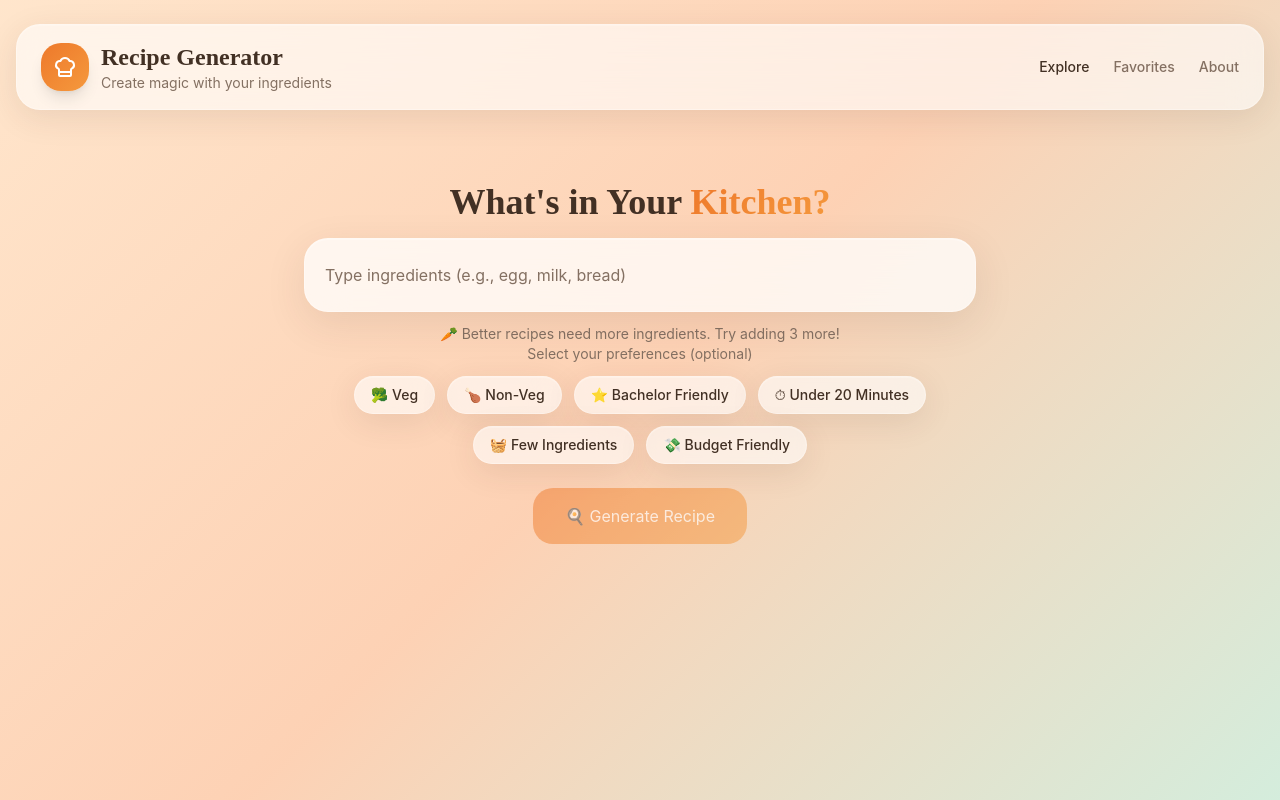
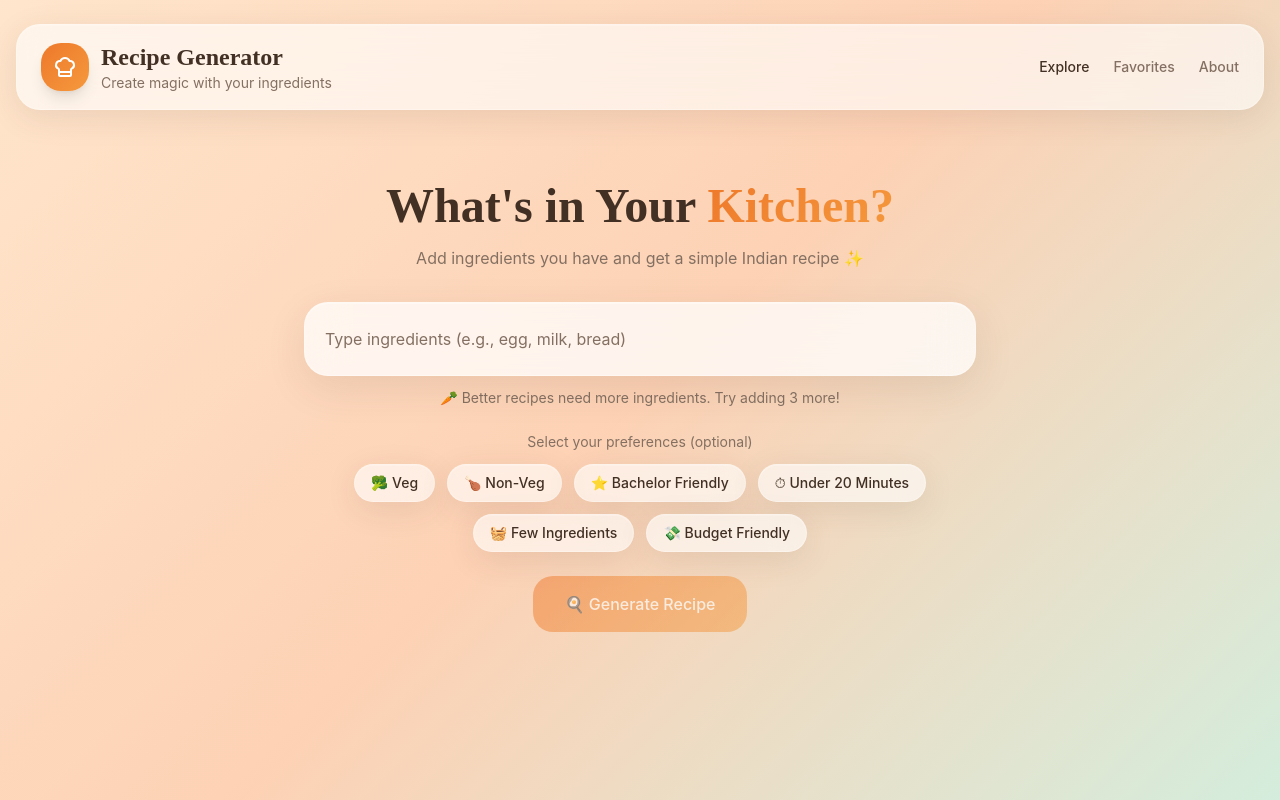
Before and after one commit to webdevpraveen/wdp-recipe, a React (Vite) app: page / in a window 1280 px wide. Built offline with nearby package versions, Linux system fonts and the light colour scheme; the HTML template or start-up script is replaced by a standard one.

Commit message:
fix: stabilize frontend recipe generation request and error handling

```diff
--- a/src/components/Home.tsx
+++ b/src/components/Home.tsx
@@ -8,40 +8,52 @@ import RecipeDetailModal from "./RecipeDetailModal";
 
 const BACKEND_URL = "http://localhost:5000/api/recipe/generate";
 
+export interface Recipe {
+  title: string;
+  ingredients: string[];
+  steps: string[];
+  cookTime: string;
+  tips: string;
+}
+
 const Home = () => {
   const [ingredients, setIngredients] = useState<string[]>([]);
   const [preferences, setPreferences] = useState<string[]>([]);
-  const [recipes, setRecipes] = useState<any[]>([]);
+  const [recipes, setRecipes] = useState<Recipe[]>([]);
   const [loading, setLoading] = useState(false);
-  const [selectedRecipe, setSelectedRecipe] = useState<any | null>(null);
+  const [selectedRecipe, setSelectedRecipe] = useState<Recipe | null>(null);
   const [error, setError] = useState("");
 
   const handleGenerate = async () => {
+    if (ingredients.length < 2) return;
+
     setLoading(true);
     setError("");
+    setRecipes([]);
 
     try {
       const res = await fetch(BACKEND_URL, {
         method: "POST",
         headers: {
-          "Content-Type": "application/json",
+          "Content-Type": "application/json"
         },
         body: JSON.stringify({
           ingredients,
-          preferences,
-        }),
+          preferences
+        })
       });
 
       const data = await res.json();
 
       if (!res.ok) {
-        throw new Error(data.error || "Something went wrong");
+        throw new Error(data?.error || "Failed to generate recipe");
       }
 
-      // Backend returns ONE recipe → convert to array for UI
+      // backend returns ONE recipe → UI expects list
       setRecipes([data]);
-    } catch (err: any) {
-      setError("Failed to generate recipe. Backend not responding.");
+    } catch (err) {
+      console.error(err);
+      setError("Failed to generate recipe. Please try again.");
     } finally {
       setLoading(false);
     }
@@ -52,11 +64,17 @@ const Home = () => {
       <Header />
 
       <main className="container mx-auto px-4 pb-16">
+        {/* HERO / INPUT SECTION */}
         <section className="py-12 text-center">
-          <h2 className="text-4xl font-bold mb-4">
+          <h2 className="font-display text-4xl md:text-5xl font-bold mb-4">
             What's in Your <span className="text-gradient">Kitchen?</span>
           </h2>
 
+          <p className="text-muted-foreground mb-8">
+            Add ingredients you have and get a simple Indian recipe ✨
+          </p>
+
+          <div className="space-y-6">
             <IngredientInput
               ingredients={ingredients}
               onIngredientsChange={setIngredients}
@@ -69,27 +87,40 @@ const Home = () => {
 
             <button
               onClick={handleGenerate}
-            disabled={ingredients.length < 2}
-            className="mt-6 px-8 py-4 rounded-xl gradient-accent text-white disabled:opacity-50"
+              disabled={ingredients.length < 2 || loading}
+              className="mt-6 px-8 py-4 rounded-xl gradient-accent text-primary-foreground font-medium disabled:opacity-50 disabled:cursor-not-allowed"
             >
               🍳 Generate Recipe
             </button>
+          </div>
         </section>
 
-        {loading && <CookingAnimation />}
-
-        {error && (
-          <p className="text-center text-red-400 mt-4">{error}</p>
+        {/* LOADING */}
+        {loading && (
+          <section className="mt-8">
+            <CookingAnimation />
+          </section>
         )}
 
+        {/* ERROR */}
+        {!loading && error && (
+          <p className="text-center text-red-500 mt-6">
+            {error}
+          </p>
+        )}
+
+        {/* RESULTS */}
         {!loading && recipes.length > 0 && (
+          <section className="mt-10 animate-fade-up">
             <RecipeList
               recipes={recipes}
-            onRecipeSelect={(r) => setSelectedRecipe(r)}
+              onRecipeSelect={(recipe) => setSelectedRecipe(recipe)}
             />
+          </section>
         )}
       </main>
 
+      {/* RECIPE DETAIL MODAL */}
       <RecipeDetailModal
         recipe={selectedRecipe}
         open={!!selectedRecipe}
```
Lines whose indentation alone changed are shown as unchanged.
